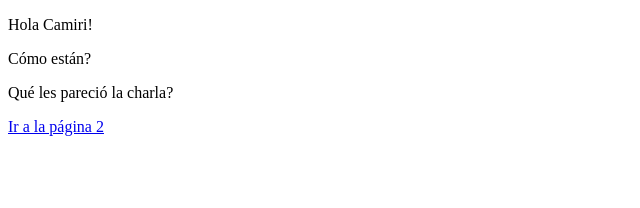
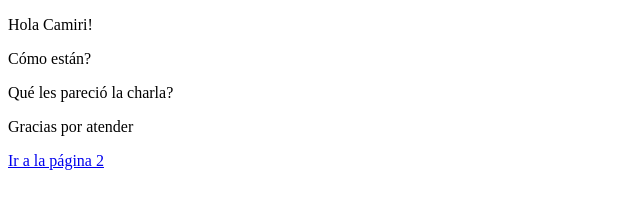
Before and after one commit to lourdesvaca/taller-git-mayo, a plain HTML site: page camiri/index.html in a window 1280 px wide. Shown: the whole page, without its empty margins (0-640 px from the left). Drawn offline with Linux system fonts and the light colour scheme.

Commit message:
agradecimientos

```diff
--- a/camiri/index.html
+++ b/camiri/index.html
@@ -9,6 +9,7 @@
     <p>Hola Camiri!</p>
     <p>Cómo están?</p>
     <p>Qué les pareció la charla?</p>
+    <p>Gracias por atender</p>
     <a href="./pagina2.html">Ir a la página 2</a>
 </body>
 </html>
```
